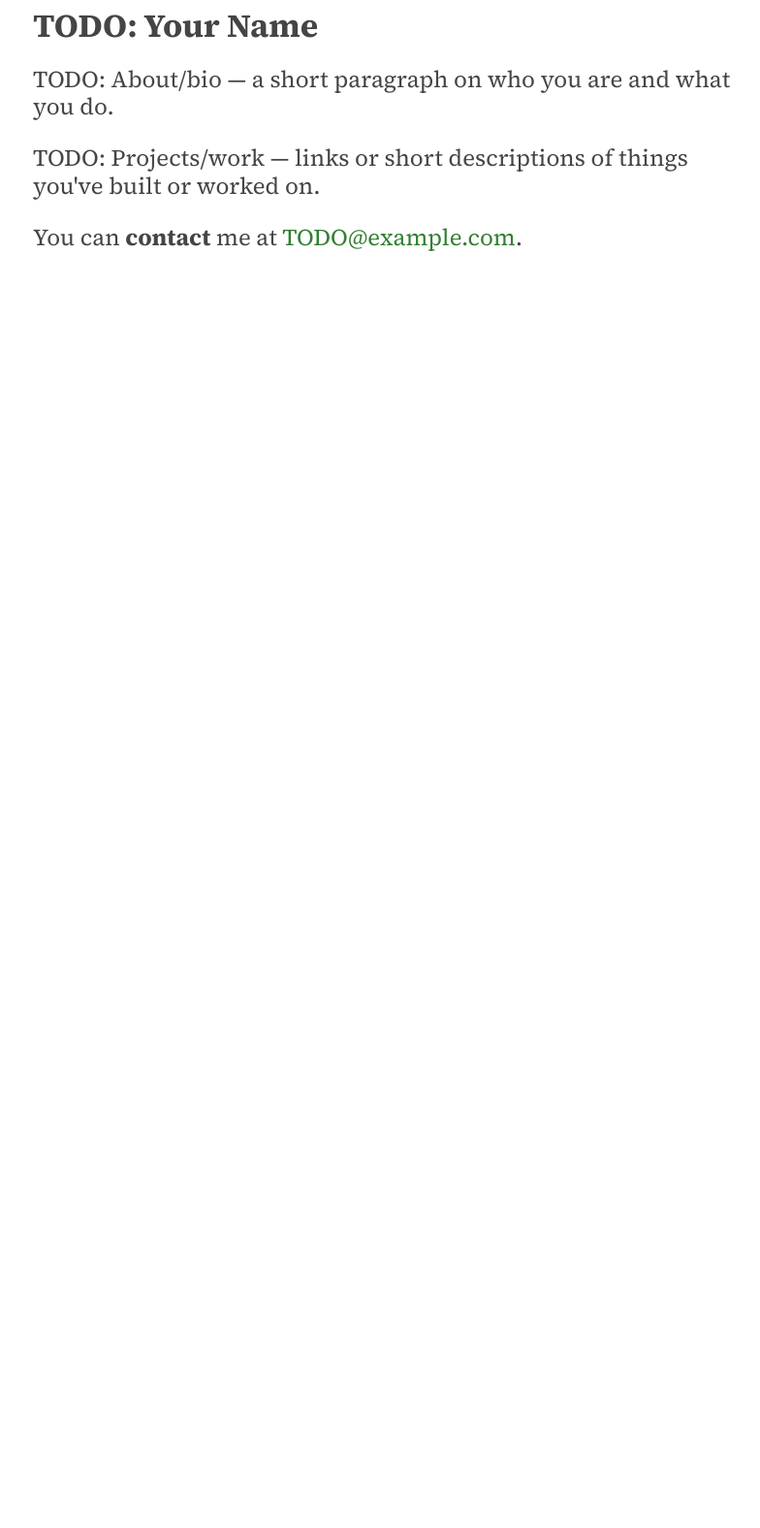
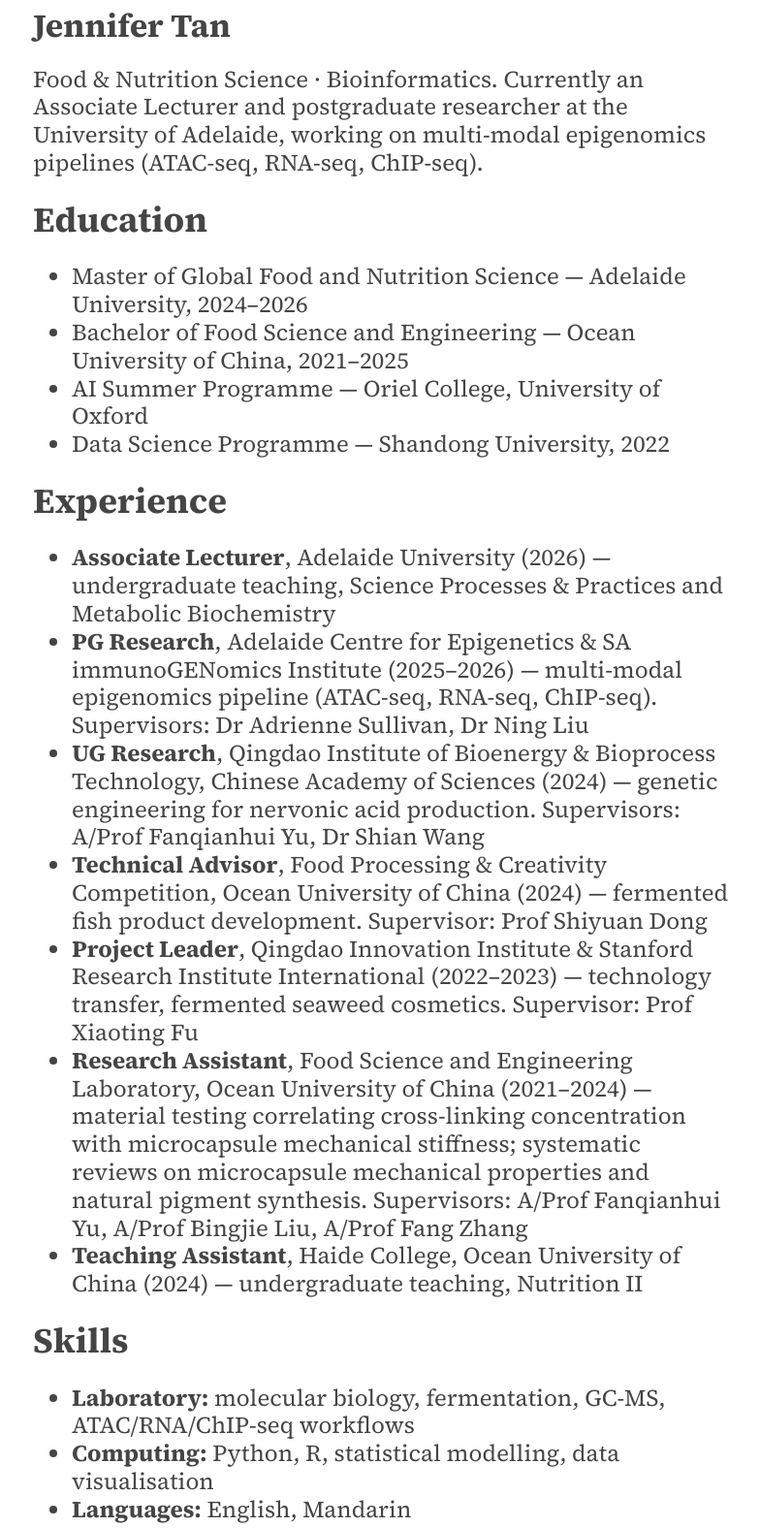
Before and after one commit to frJEN/JENwebpage, a plain HTML site: page index.html in a window 1280 px wide. Shown: the part 70-1646 px from the top of the page at 97% size, without its empty margins (94-878 px from the left). Before the commit the page ends 800 px from the top, so only its background shows below. Drawn offline with Linux system fonts and the light colour scheme.

Commit message:
Fill in real content on homepage

```diff
--- a/index.html
+++ b/index.html
@@ -7,24 +7,84 @@
 	<link rel="preconnect" href="https://fonts.gstatic.com" crossorigin>
 	<link href="https://fonts.googleapis.com/css2?family=Source+Serif+4:ital,wght@0,400;0,700;1,400&display=swap" rel="stylesheet">
 	<link rel="stylesheet" type="text/css" media="all" href="style.css">
-	<title>TODO: Your Name</title>
+	<title>Jennifer Tan</title>
 </head>
 <body>
 
   <header>
-    <h1><a href="index.html" class="header">TODO: Your Name</a></h1>
+    <h1><a href="index.html" class="header">Jennifer Tan</a></h1>
   </header>
 
   <p>
-    TODO: About/bio — a short paragraph on who you are and what you do.
+    Food &amp; Nutrition Science &middot; Bioinformatics. Currently an Associate Lecturer
+    and postgraduate researcher at the University of Adelaide, working on
+    multi-modal epigenomics pipelines (ATAC-seq, RNA-seq, ChIP-seq).
+  </p>
+
+  <h2>Education</h2>
+  <ul>
+    <li>Master of Global Food and Nutrition Science &mdash; Adelaide University, 2024&ndash;2026</li>
+    <li>Bachelor of Food Science and Engineering &mdash; Ocean University of China, 2021&ndash;2025</li>
+    <li>AI Summer Programme &mdash; Oriel College, University of Oxford</li>
+    <li>Data Science Programme &mdash; Shandong University, 2022</li>
+  </ul>
+
+  <h2>Experience</h2>
+  <ul>
+    <li>
+      <b>Associate Lecturer</b>, Adelaide University (2026) &mdash; undergraduate teaching,
+      Science Processes &amp; Practices and Metabolic Biochemistry
+    </li>
+    <li>
+      <b>PG Research</b>, Adelaide Centre for Epigenetics &amp; SA immunoGENomics Institute (2025&ndash;2026)
+      &mdash; multi-modal epigenomics pipeline (ATAC-seq, RNA-seq, ChIP-seq).
+      Supervisors: Dr Adrienne Sullivan, Dr Ning Liu
+    </li>
+    <li>
+      <b>UG Research</b>, Qingdao Institute of Bioenergy &amp; Bioprocess Technology, Chinese Academy of Sciences (2024)
+      &mdash; genetic engineering for nervonic acid production.
+      Supervisors: A/Prof Fanqianhui Yu, Dr Shian Wang
+    </li>
+    <li>
+      <b>Technical Advisor</b>, Food Processing &amp; Creativity Competition, Ocean University of China (2024)
+      &mdash; fermented fish product development. Supervisor: Prof Shiyuan Dong
+    </li>
+    <li>
+      <b>Project Leader</b>, Qingdao Innovation Institute &amp; Stanford Research Institute International (2022&ndash;2023)
+      &mdash; technology transfer, fermented seaweed cosmetics. Supervisor: Prof Xiaoting Fu
+    </li>
+    <li>
+      <b>Research Assistant</b>, Food Science and Engineering Laboratory, Ocean University of China (2021&ndash;2024)
+      &mdash; material testing correlating cross-linking concentration with microcapsule mechanical stiffness;
+      systematic reviews on microcapsule mechanical properties and natural pigment synthesis.
+      Supervisors: A/Prof Fanqianhui Yu, A/Prof Bingjie Liu, A/Prof Fang Zhang
+    </li>
+    <li>
+      <b>Teaching Assistant</b>, Haide College, Ocean University of China (2024) &mdash; undergraduate teaching, Nutrition II
+    </li>
+  </ul>
+
+  <h2>Skills</h2>
+  <ul>
+    <li><b>Laboratory:</b> molecular biology, fermentation, GC-MS, ATAC/RNA/ChIP-seq workflows</li>
+    <li><b>Computing:</b> Python, R, statistical modelling, data visualisation</li>
+    <li><b>Languages:</b> English, Mandarin</li>
+  </ul>
+
+  <h2>Leadership &amp; Recognition</h2>
+  <ul>
+    <li>Vice-President, Food and Nutrition Student Association, University of Adelaide</li>
+    <li>Student Ambassador, University of Adelaide</li>
+    <li>University of Adelaide Global Citizens Scholarship</li>
+    <li>Ocean University of China Academic Scholarship</li>
+  </ul>
+
+  <p>
+    Full <a href="JenniferTan_resume_Jul2026.pdf">CV (PDF)</a> available.
   </p>
 
   <p>
-    TODO: Projects/work — links or short descriptions of things you've built or worked on.
-  </p>
-
-  <p>
-    You can <b>contact</b> me at <a href="mailto:TODO@example.com">TODO@example.com</a>.
+    You can <b>contact</b> me at <a href="mailto:jennifer.tan@live.com">jennifer.tan@live.com</a>.
   </p>
 
 </body>
```
